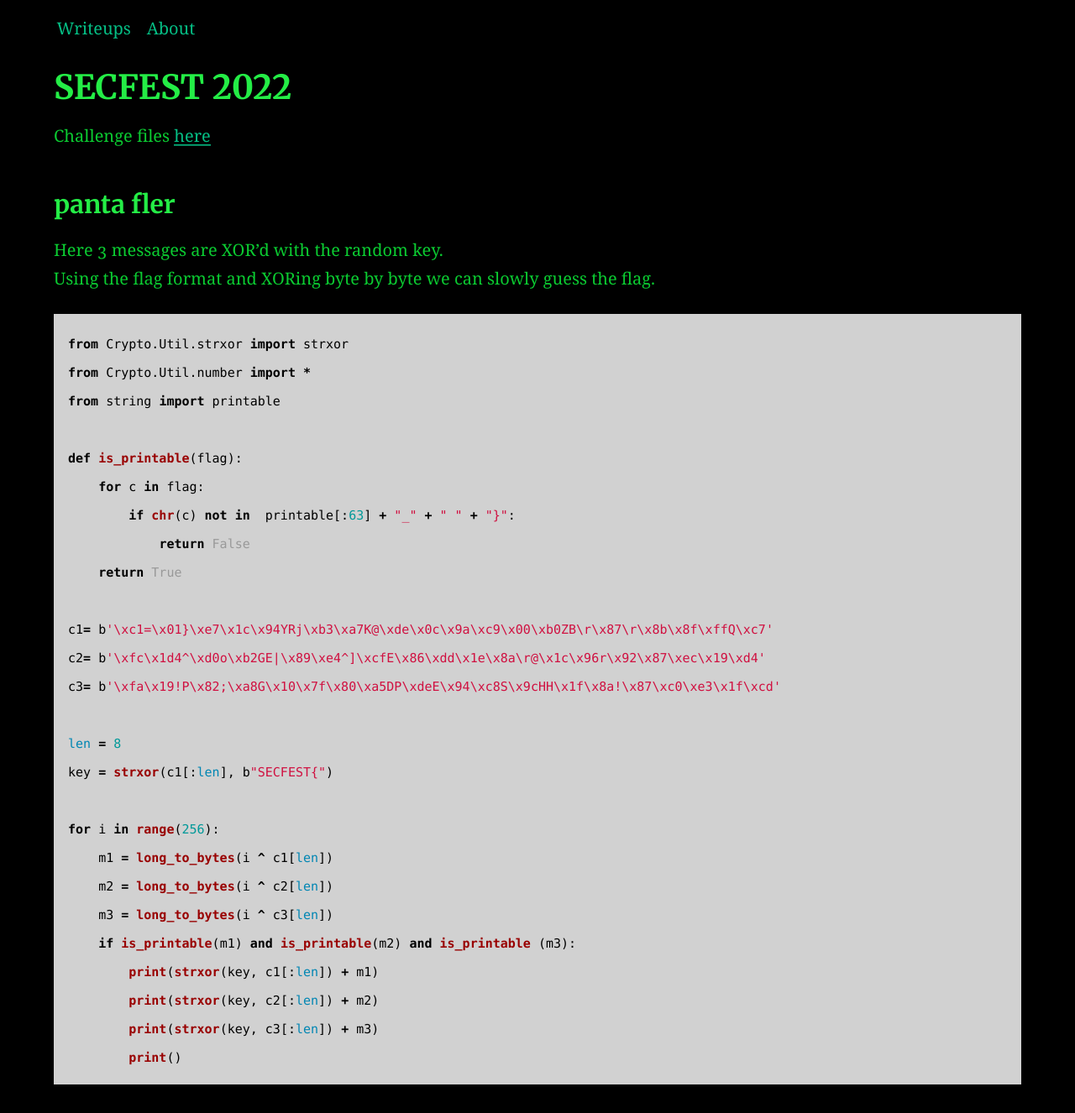
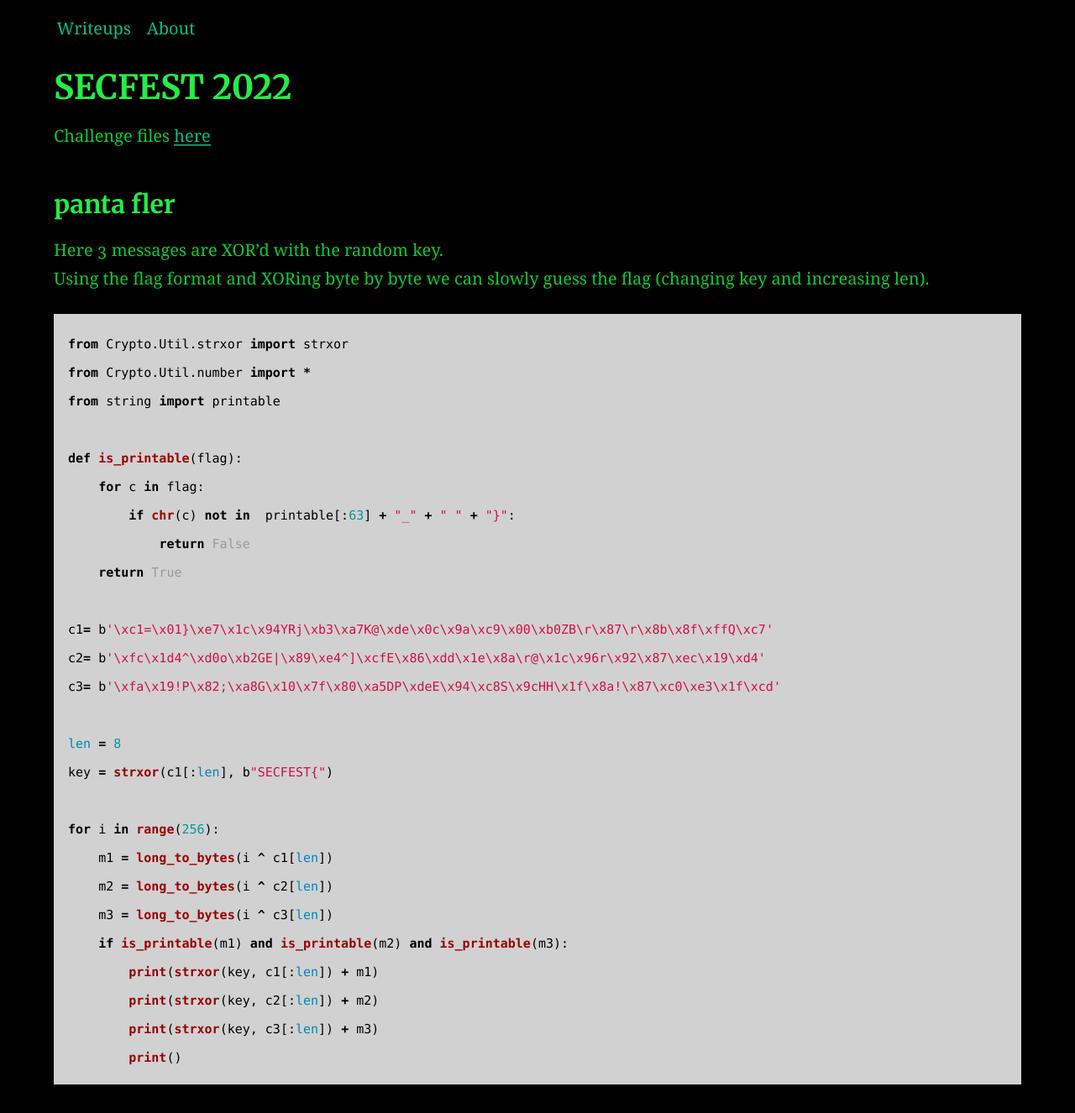
Before and after one commit to AC01010/Connor-McCartney.github.io, a Jekyll site: the page built from _posts/2012-12-19-SECFEST-2022.md, in a window 1280 px wide. Shown: the whole page at 84% size. Built offline with Jekyll 4.4.1, drawn with Linux system fonts in a browser that asks for light colours.

Commit message:
Update 2012-12-19-SECFEST-2022.md

````diff
--- a/_posts/2012-12-19-SECFEST-2022.md
+++ b/_posts/2012-12-19-SECFEST-2022.md
@@ -11,7 +11,7 @@
 ### panta fler
 
 Here 3 messages are XOR'd with the random key. <br>
-Using the flag format and XORing byte by byte we can slowly guess the flag.
+Using the flag format and XORing byte by byte we can slowly guess the flag (changing key and increasing len).
 
 ```python
 from Crypto.Util.strxor import strxor
@@ -35,7 +35,7 @@
     m1 = long_to_bytes(i ^ c1[len])
     m2 = long_to_bytes(i ^ c2[len])
     m3 = long_to_bytes(i ^ c3[len])
-    if is_printable(m1) and is_printable(m2) and is_printable (m3):
+    if is_printable(m1) and is_printable(m2) and is_printable(m3):
         print(strxor(key, c1[:len]) + m1)
         print(strxor(key, c2[:len]) + m2)
         print(strxor(key, c3[:len]) + m3)
````
